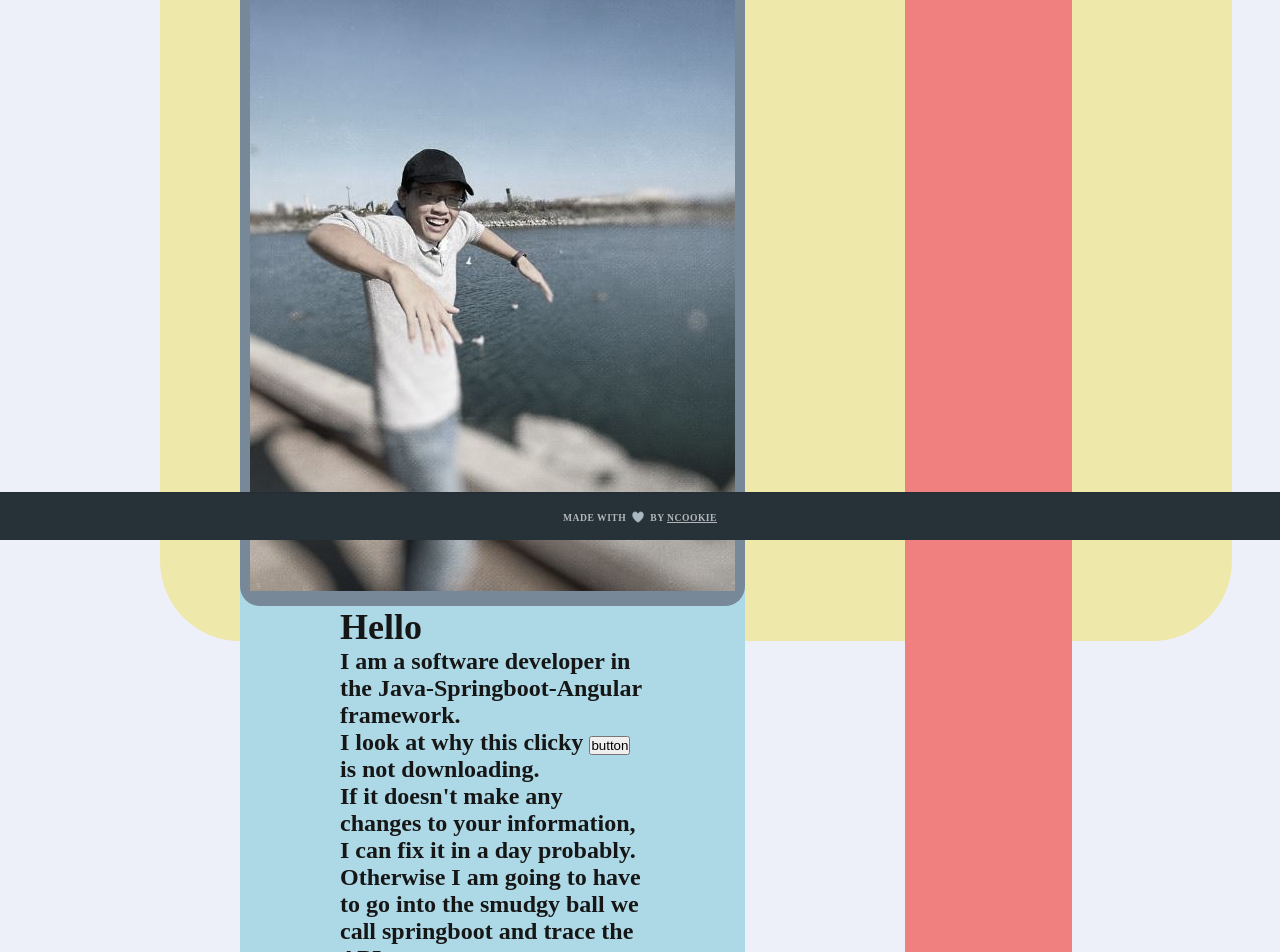
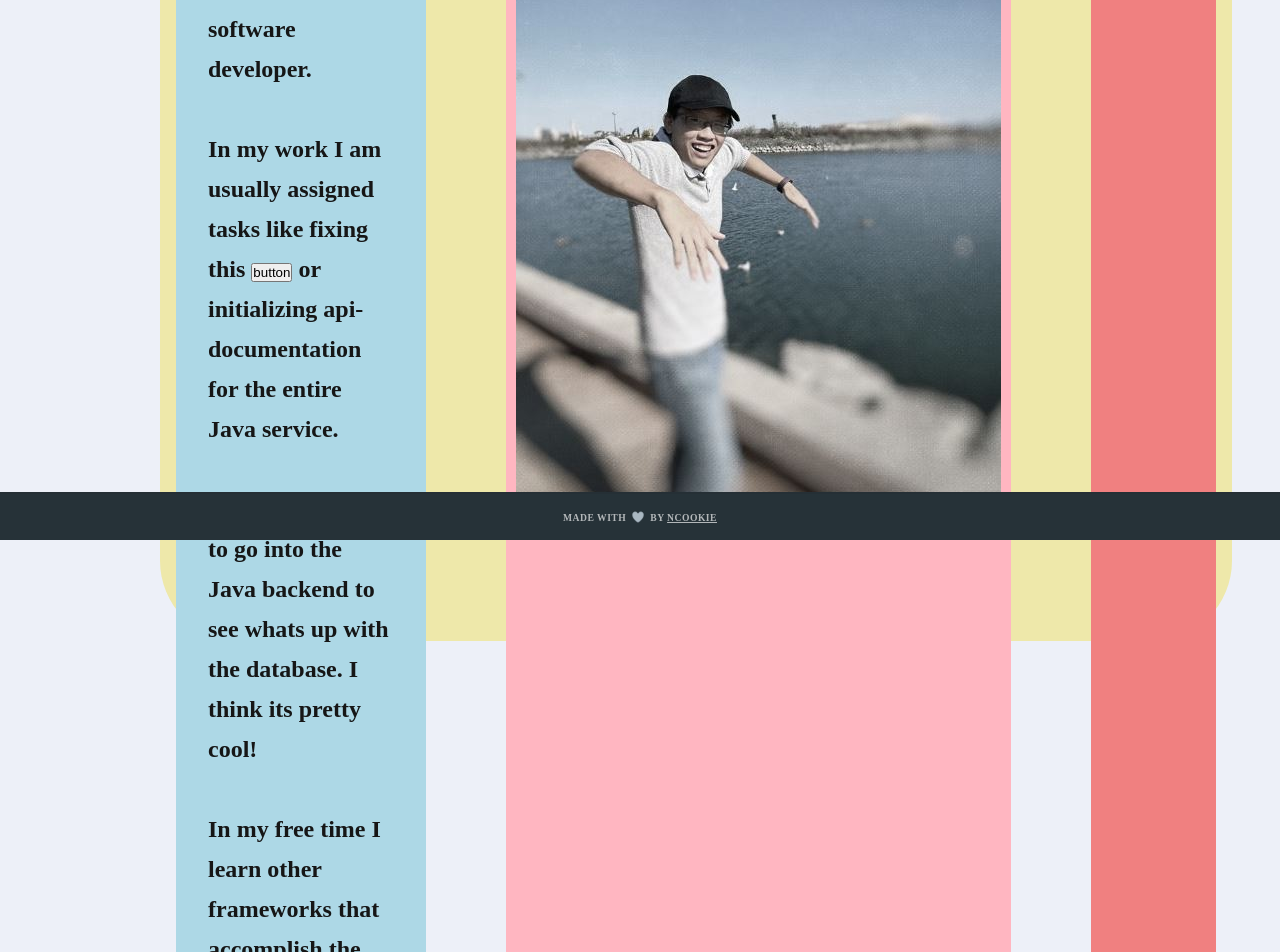
Before and after one commit to garengh4/darksidte, a SvelteKit app: page /about in a window 1280 px wide. Shown: the part 260-1212 px from the top of the page. Built offline with nearby package versions, Linux system fonts and the light colour scheme.

Commit message:
start fixing layout for all pages

```diff
--- a/src/routes/about/+page.svelte
+++ b/src/routes/about/+page.svelte
@@ -22,32 +22,35 @@
 <section>
   <div class="container">
     <div id="leftcolumn">
-      <div id="portrait">
-        <img src="../images/portrait.jpg" alt="portrait" />
-      </div>
       <div class="info">
-        <h1>Hello</h1>
+        <h1>Hello!</h1>
+        <p>My name is Garen and I am a software developer.</p>
+        <br />
         <p>
-          I am a software developer in the Java-Springboot-Angular framework.
+          In my work I am usually assigned tasks like fixing this
+          <button>button</button> or initializing api-documentation for the entire
+          Java service.
         </p>
+        <br />
         <p>
-          I look at why this clicky <button>button</button> is not downloading.
+          Most times I get to go into the Java backend to see whats up with the
+          database. I think its pretty cool!
         </p>
+
+        <br />
         <p>
-          If it doesn't make any changes to your information, I can fix it in a
-          day probably.
+          In my free time I learn other frameworks that accomplish the same
+          tasks but in a totally unique way.
         </p>
+        <br />
         <p>
-          Otherwise I am going to have to go into the smudgy ball we call
-          springboot and trace the APIs.
+          Sometimes humans truly amaze me, and I can forget we are horrible
+          creatures destroying the planet lmao.
         </p>
       </div>
-
-      <!-- <p>
-        One time I had to initialize api documentation on the project by the end
-        of the sprint and
-      </p> -->
-      <br />
+    </div>
+    <div id="midcolumn">
+      <img src="../images/portrait.jpg" alt="portrait" />
     </div>
     <div id="rightcolumn">Table of contents, socials</div>
   </div>
@@ -59,33 +62,34 @@
     position: relative;
     display: flex;
     align-items: left;
-    gap: 10rem;
+    gap: 5rem;
 
     display: grid;
     height: 100vh;
-    grid-template-columns: 2.5fr 1.25fr;
+    grid-template-columns: 2.5fr 2fr 1.25fr;
     grid-template-rows: 2.75fr 1.25fr;
-    grid-template-areas: "leftcolumn rightcolumn";
-    font-weight: 800;
-    font-size: 20px;
+    grid-template-areas: "leftcolumn midcolumn rightcolumn";
+
     border-radius: 5rem;
-    padding: 5rem 10rem 5rem 5rem;
+    padding: 1rem;
     background-color: palegoldenrod;
   }
 
   #leftcolumn {
+    font-weight: 800;
+    font-size: 20px;
     background: lightblue;
     grid-area: leftcolumn;
     border-radius: 20px;
-    padding-top: 10px;
+    line-height: 2.5rem;
+    padding: 2rem;
   }
-  #portrait {
-    background: lightslategray;
+
+  #midcolumn {
+    background: lightpink;
+    grid-area: midcolumn;
     border-radius: 20px;
-    padding: 10px 10px 10px 10px;
-    float: left;
-    /* width:1px;
-    height: auto; */
+    padding: 10px;
   }
 
   #rightcolumn {
@@ -96,6 +100,6 @@
   }
   .info {
     font-size: x-large;
-    padding: 100px 100px 600px;
+    /* padding: 100px 100px 600px; */
   }
 </style>
```
